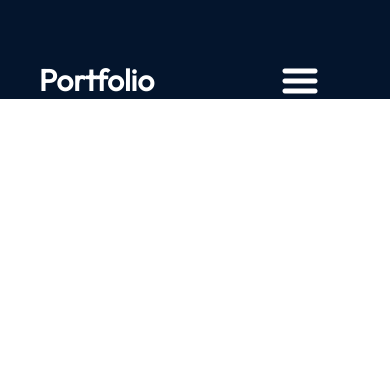
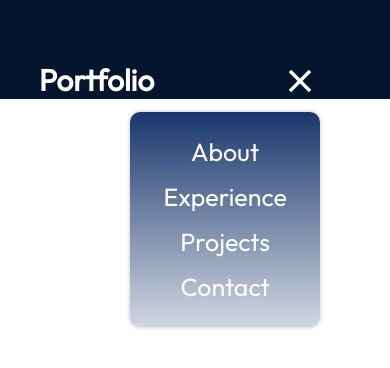
Before and after one commit to Phxtsxkxrn/Myportfolio, a React (Vite) app in the folder react-portfolio/: page / in a window 390 px wide. Both pictures are taken after a click on the picture 299 px from the left and 81 px from the top of the page. Shown: the top 368 px of the page. Built offline with nearby package versions, Linux system fonts and the light colour scheme.

Commit message:
succeed navbar

```diff
--- a/react-portfolio/src/componets/Navbar/Navbar.jsx
+++ b/react-portfolio/src/componets/Navbar/Navbar.jsx
@@ -4,6 +4,7 @@ import styles from "./Navbar.module.css";
 import {getImageUrl} from "../../utils";
 
 export const Navbar = () => {
+    const [menuOpen, setMenuOpen] = useState(false);
     return (
         <nav className={styles.navbar}>
             <a className={styles.title} href="/">
@@ -12,10 +13,16 @@ export const Navbar = () => {
             <div className={styles.menu}>
                 <img
                 className={styles.menuBtn}
-                src={getImageUrl("nav/menuIcon.png")}
+                src={
+                    menuOpen
+                        ? getImageUrl("nav/closeIcon.png")
+                        : getImageUrl("nav/menuIcon.png")
+                }
                 alt="menu-button"
+                onClick={() => setMenuOpen(!menuOpen)}
                 />
-                <ul className={styles.menuItems}>
+                <ul className={`${styles.menuItems} ${menuOpen && styles.menuOpen}`}
+                onClick={() => setMenuOpen(false)}>
                     <li>
                         <a href="#about">About</a>
                     </li>
--- a/react-portfolio/src/componets/Navbar/Navbar.module.css
+++ b/react-portfolio/src/componets/Navbar/Navbar.module.css
@@ -69,4 +69,9 @@
         padding: 24px 33px;
         box-shadow: 0 0 4px 0 rgba(0, 0, 0, 0.25);
       }
+
+    .menuOpen {
+        display: flex;
+        z-index: 1;
+    }
 }
```
